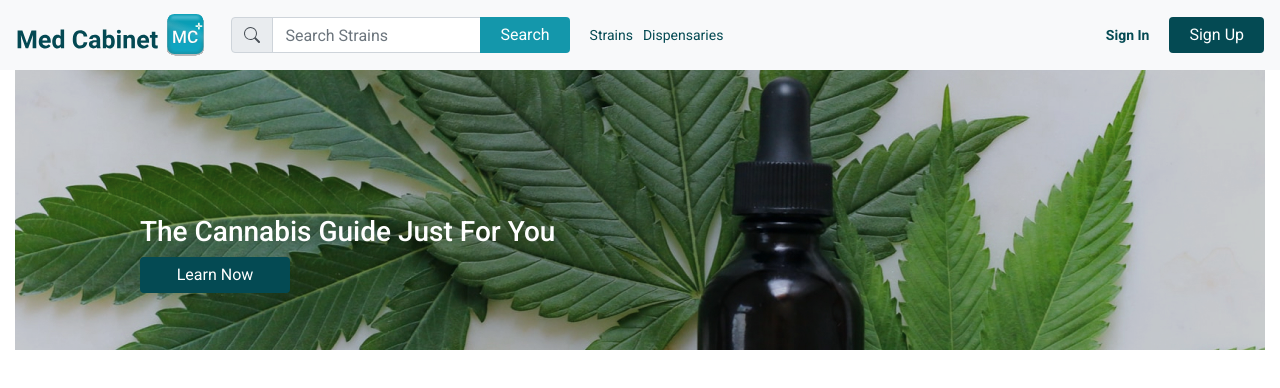
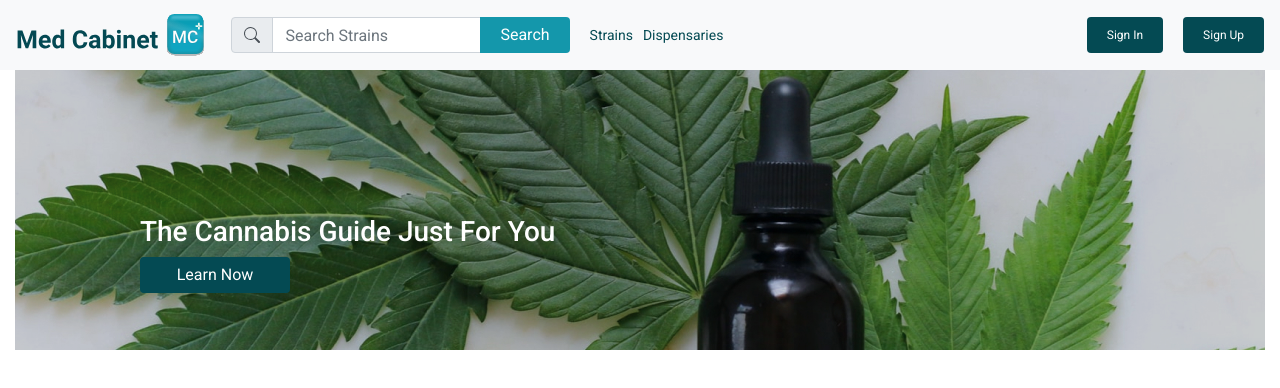
Before and after one commit to cnlien/medcab, a React (Create React App) app: page / in a window 1280 px wide. Shown: the top 388 px of the page. Built offline with nearby package versions, Linux system fonts and the light colour scheme.

Commit message:
Navigation is now responsive. Added conditional buttons for login logout

```diff
--- a/src/components/Navigation.js
+++ b/src/components/Navigation.js
@@ -1,4 +1,4 @@
-import React, { useState } from 'react';
+import React, { useState, useEffect } from 'react';
 import { useHistory, Link } from 'react-router-dom';
 
 // IMAGES
@@ -21,7 +21,9 @@ import {
   Form,
   Input,
   Button,
-  InputGroup, InputGroupAddon, InputGroupText
+  InputGroup,
+  InputGroupAddon,
+  InputGroupText
 } from 'reactstrap';
 
 // STYLES
@@ -32,7 +34,9 @@ const Navigation = ({
     onKeywordChange,
     searchStrain
 }) => {
+
     const [isOpen, setIsOpen] = useState(false);
+    const [loggedIn, setLoggedIn] = useState(false);
 
     const handleSearch = (e) => {
         e.preventDefault();
@@ -40,13 +44,26 @@ const Navigation = ({
         searchStrain(values);
         history.push('/search-results')
     }
+    useEffect(()=>{
+        if (localStorage.getItem('token')) {
+          setLoggedIn(true);
+        }
+      }, []);
+
+    const handleLogout = () => {
+        localStorage.removeItem('token')
+        localStorage.removeItem('user')
+        localStorage.removeItem('userLocation')
+        localStorage.removeItem('userState')
+        setLoggedIn(false);
+    }
 
     let history = useHistory();
     const toggle = () => setIsOpen(!isOpen);
 
     return (
         <div>
-            <Navbar color="light" light expand="sm">
+            <Navbar color="light" light expand="md">
             <NavbarBrand href="/">
                 <img src={ headerLogo } />
             </NavbarBrand>
@@ -87,10 +104,42 @@ const Navigation = ({
 
                         </div>
                         <div className='user-links-container'>
-                            <div className="user-links">
-                                <Link className="navLink login" to='/login'>Sign In</Link>
-                                <Link className="navLink createAccount" to='/create-account'><Button>Sign Up</Button></Link>
-                            </div>
+                            {loggedIn
+                                ?
+                                <div className="user-links">
+                                    <Link className="navLink signout" to='/login'><Button onClick={ handleLogout }>Sign Out</Button></Link>
+                                </div>
+                                :
+                                <div className="user-links">
+                                    <Link className="navLink login" to='/login'><Button>Sign In</Button></Link>
+                                    <Link className="navLink createAccount" to='/create-account'><Button>Sign Up</Button></Link>
+                                 </div>
+                            }
+                        </div>
+                        <div className='hamburger-links-container'>
+                            {loggedIn
+                                ?
+                                <div className="hamburger-links">
+                                    <Link className="navLink signout" to='/login'>
+                                        <Button block onClick={ handleLogout }>
+                                            Sign Out
+                                        </Button>
+                                    </Link>
+                                </div>
+                                :
+                                <div className="hamburger-links">
+                                    <Link className="navLink login" to='/login'>
+                                        <Button block>
+                                        Sign In
+                                        </Button>
+                                    </Link>
+                                    <Link className="navLink createAccount" to='/create-account'>
+                                        <Button block>
+                                            Sign Up
+                                        </Button>
+                                    </Link>
+                                 </div>
+                            }
                         </div>
                     </div>
                 </nav>
--- a/src/styles/_variables.scss
+++ b/src/styles/_variables.scss
@@ -1,6 +1,6 @@
 @import url('https://fonts.googleapis.com/css2?family=Roboto:ital,wght@0,300;0,400;0,500;0,700;1,400&display=swap');
 
-// COLORS
+//! COLORS
 $tealBlue: #044A53;
 $tealBlueHover: #033137;
 $logoBlue: #1497AB;
@@ -14,3 +14,10 @@ $hybridYellow: #FAFF00;
 $alibaster1: #F7F7F7;
 $alibaster2: #01B5CD;
 $cerulean: #01B5CD;
+
+//! BREAKPOINTS
+$large: 992px;
+$tablet: 768px;
+$hamburger: 575px;
+$buttonFontShrink: 895px;
+$phone: 400px;
--- a/src/styles/navigation.scss
+++ b/src/styles/navigation.scss
@@ -8,6 +8,9 @@
         display: flex;
         flex-shrink: 1;
         justify-content: space-between;
+        @media (max-width: $hamburger) {
+            flex-flow: column nowrap;
+        }
 
         button {
             background-color: $tealBlue;
@@ -23,6 +26,9 @@
             display: flex;
             justify-content: center;
             align-items: center;
+            @media (max-width: $hamburger) {
+                justify-content: flex-start;
+            }
 
             .search-form{
                 margin-right: 20px;
@@ -36,6 +42,12 @@
                 .search-button {
                     background-color: $logoBlue;
                     margin-left: 0;
+                    @media (max-width: $large) {
+                        display: none;
+                    }
+                    @media (max-width: $hamburger) {
+                        display: inline-block;
+                    }
                 }
             }
 
@@ -49,6 +61,10 @@
         .user-links-container {
             display: flex;
             justify-content: flex-end;
+
+            @media (max-width: $hamburger) {
+                display: none;
+            }
 
             .search-links{
                 display: flex;
@@ -72,9 +88,32 @@
                     font-weight: bold;
                     font-size: 14px;
                     margin-left: 10px;
+                    white-space: nowrap;
+
+                    button {
+                        font-size: 12px;
+                    }
+
                 }
             }
         }
 
+        .hamburger-links-container {
+            display: none;
+
+            @media (max-width: $hamburger) {
+                display: block;
+                margin-top: 10px;
+            }
+
+            button {
+                margin: 0;
+                margin-bottom: 5px;
+            }
+
+        }
+
+
+
     }
 }
```
